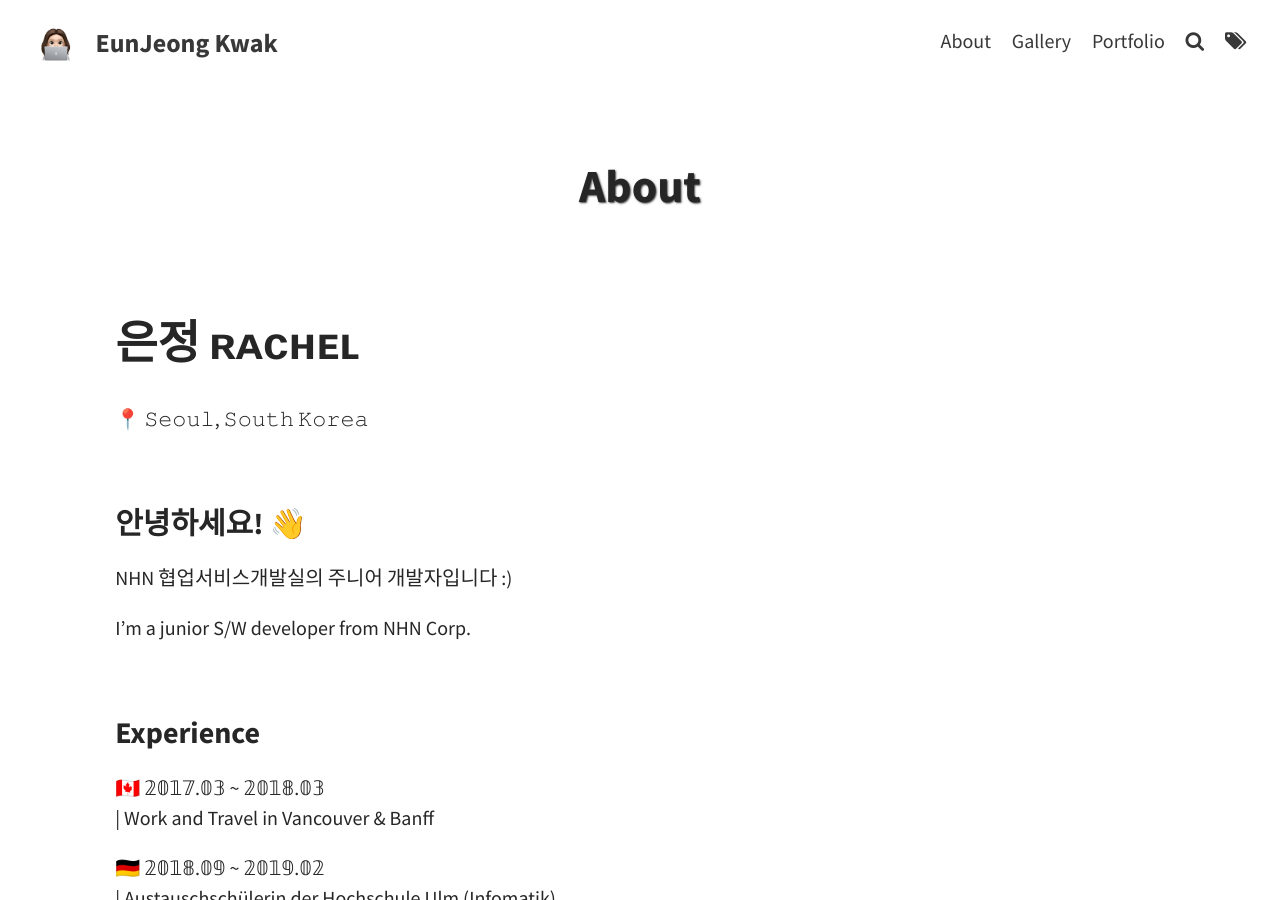
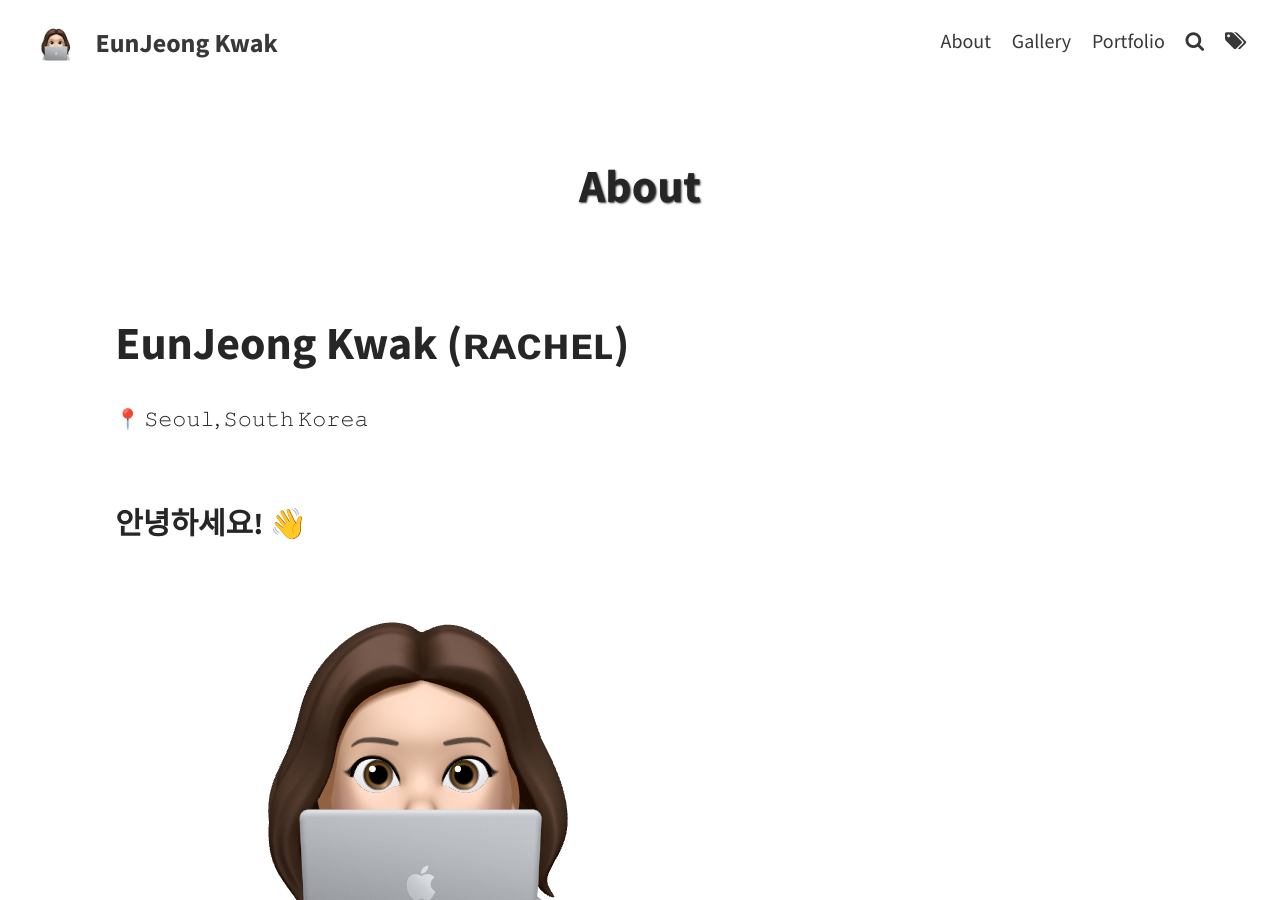
Before and after one commit to rachel-kwak/rachel-kwak.github.io, a Jekyll site: the page built from pages/about.md, in a window 1280 px wide and 900 px high. Built offline with Jekyll 4.4.1, drawn with Linux system fonts in a browser that asks for light colours.

Commit message:
about me

```diff
--- a/pages/about.md
+++ b/pages/about.md
@@ -8,13 +8,15 @@ tags: [About, EunJeong]
 
 
 
-# 은정 ʀᴀᴄʜᴇʟ
+# EunJeong Kwak (ʀᴀᴄʜᴇʟ)
 
 📍 𝚂𝚎𝚘𝚞𝚕, 𝚂𝚘𝚞𝚝𝚑 𝙺𝚘𝚛𝚎𝚊
 
 <br>
 
 ### 안녕하세요! 👋
+
+<img src="https://github.com/rachel-kwak/rachel-kwak.github.io/blob/master/assets/img/avatar.png?raw=true">
 
 NHN 협업서비스개발실의 주니어 개발자입니다 :)
 
```
